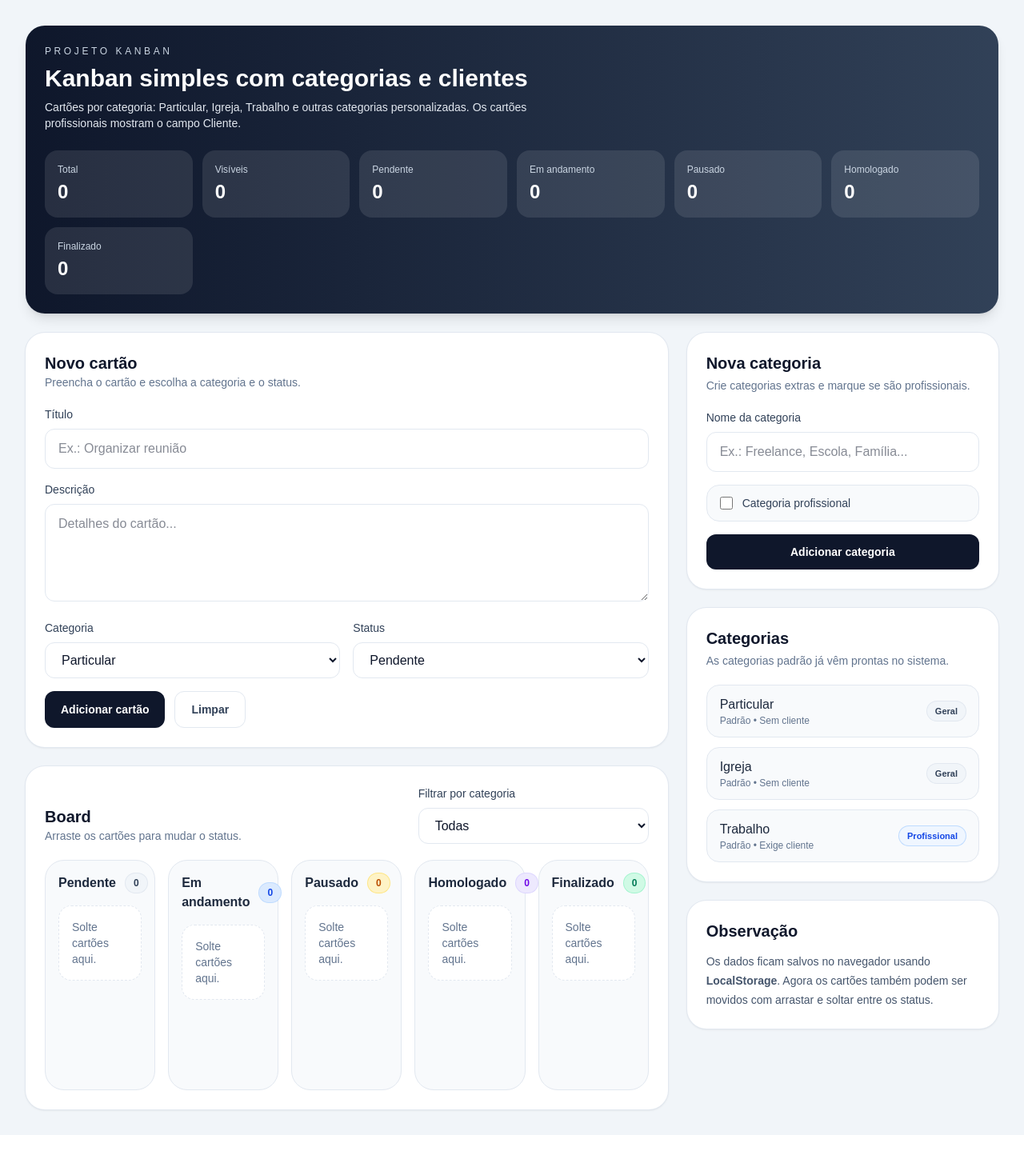
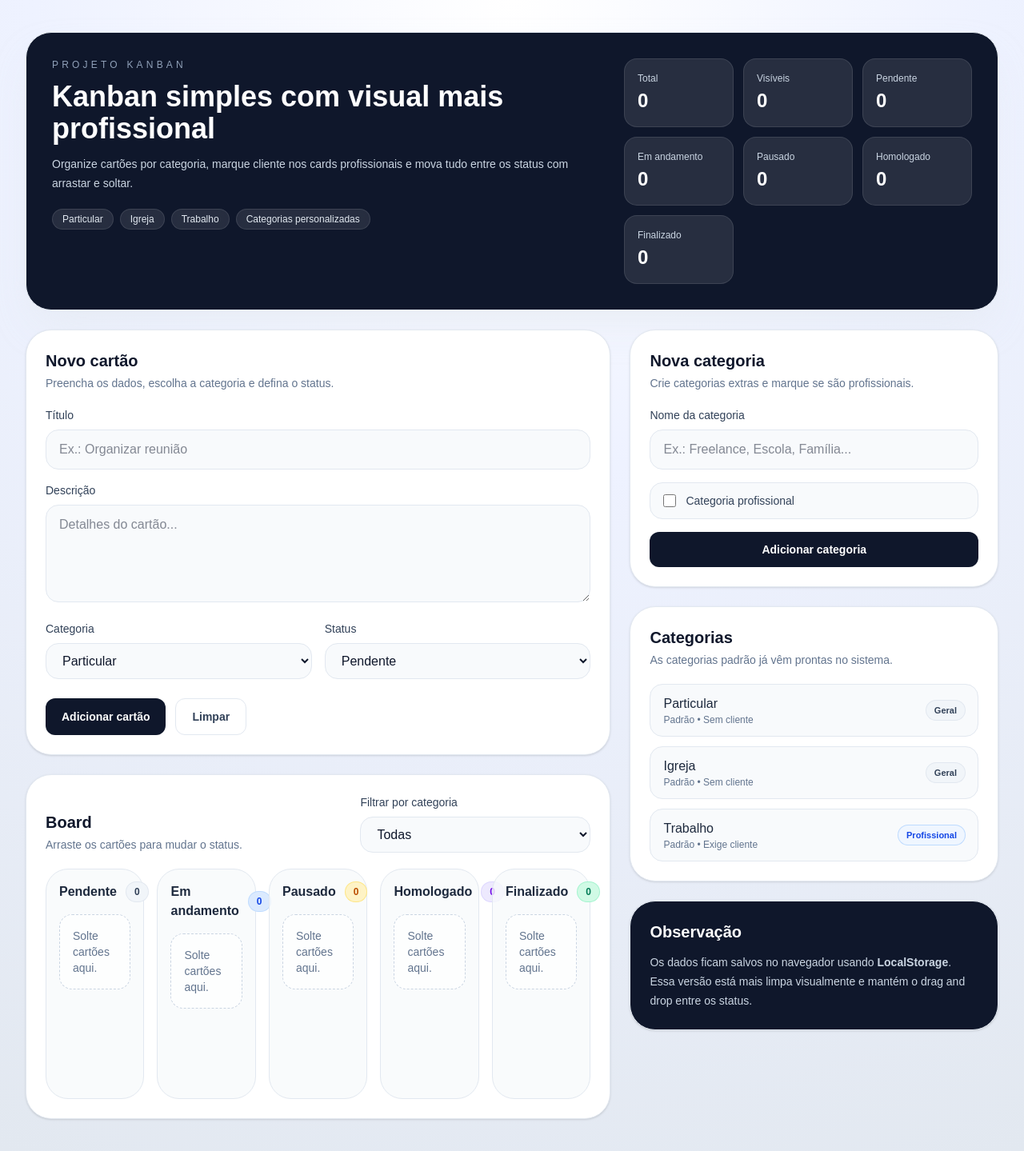
Before and after one commit to JNeto0912/kanban-app, a Next.js app: page / in a window 1280 px wide. Shown: the whole page at 80% size. Built offline with nearby package versions, Linux system fonts and the light colour scheme.

Commit message:
Varios acertos

```diff
--- a/src/app/page.tsx
+++ b/src/app/page.tsx
@@ -91,7 +91,7 @@ function dedupeCategories(items: Category[]) {
   return Array.from(map.values());
 }
 
-function statusClass(status: Status) {
+function statusBadgeClass(status: Status) {
   switch (status) {
     case "Pendente":
       return "bg-slate-100 text-slate-700 ring-slate-200";
@@ -106,7 +106,22 @@ function statusClass(status: Status) {
   }
 }
 
-function categoryClass(category: Category) {
+function statusBorderClass(status: Status) {
+  switch (status) {
+    case "Pendente":
+      return "border-l-slate-300";
+    case "Em andamento":
+      return "border-l-blue-300";
+    case "Pausado":
+      return "border-l-amber-300";
+    case "Homologado":
+      return "border-l-violet-300";
+    case "Finalizado":
+      return "border-l-emerald-300";
+  }
+}
+
+function categoryBadgeClass(category: Category) {
   return category.requiresClient
     ? "bg-blue-50 text-blue-700 ring-blue-200"
     : "bg-slate-100 text-slate-700 ring-slate-200";
@@ -362,57 +377,68 @@ export default function Page() {
   }
 
   return (
-    <main className="min-h-screen bg-slate-100 text-slate-900">
-      <div className="mx-auto max-w-7xl px-4 py-8 sm:px-6 lg:px-8">
-        <header className="rounded-3xl bg-gradient-to-r from-slate-900 to-slate-700 p-6 text-white shadow-lg">
-          <div className="flex flex-col gap-6">
+    <main className="min-h-screen bg-[radial-gradient(circle_at_top,_#ffffff,_#eef2ff_38%,_#e2e8f0_100%)] text-slate-900">
+      <div className="mx-auto max-w-7xl px-4 py-6 sm:px-6 lg:px-8 lg:py-10">
+        <header className="overflow-hidden rounded-[2rem] border border-slate-200 bg-slate-900 text-white shadow-2xl shadow-slate-200/70">
+          <div className="grid gap-6 p-6 lg:grid-cols-[1.35fr_.85fr] lg:p-8">
             <div>
-              <p className="text-xs uppercase tracking-[0.3em] text-slate-300">
+              <p className="text-xs uppercase tracking-[0.35em] text-slate-400">
                 Projeto Kanban
               </p>
-              <h1 className="mt-2 text-3xl font-bold">
-                Kanban simples com categorias e clientes
+              <h1 className="mt-3 text-3xl font-bold sm:text-4xl">
+                Kanban simples com visual mais profissional
               </h1>
-              <p className="mt-2 max-w-2xl text-sm text-slate-200">
-                Cartões por categoria: Particular, Igreja, Trabalho e outras
-                categorias personalizadas. Os cartões profissionais mostram o
-                campo Cliente.
+              <p className="mt-3 max-w-2xl text-sm leading-6 text-slate-300">
+                Organize cartões por categoria, marque cliente nos cards
+                profissionais e mova tudo entre os status com arrastar e soltar.
               </p>
+
+              <div className="mt-5 flex flex-wrap gap-2">
+                {DEFAULT_CATEGORIES.map((category) => (
+                  <span
+                    key={category.id}
+                    className="rounded-full border border-white/10 bg-white/10 px-3 py-1 text-xs font-medium text-slate-200 backdrop-blur"
+                  >
+                    {category.name}
+                  </span>
+                ))}
+                <span className="rounded-full border border-white/10 bg-white/10 px-3 py-1 text-xs font-medium text-slate-200 backdrop-blur">
+                  Categorias personalizadas
+                </span>
+              </div>
             </div>
 
-            <div className="grid grid-cols-2 gap-3 sm:grid-cols-3 lg:grid-cols-6">
-              <div className="rounded-2xl bg-white/10 p-4">
+            <div className="grid grid-cols-2 gap-3 sm:grid-cols-3 lg:grid-cols-2 xl:grid-cols-3">
+              <div className="rounded-2xl border border-white/10 bg-white/10 p-4">
                 <p className="text-xs text-slate-300">Total</p>
                 <p className="mt-1 text-2xl font-bold">{cards.length}</p>
               </div>
 
-              <div className="rounded-2xl bg-white/10 p-4">
+              <div className="rounded-2xl border border-white/10 bg-white/10 p-4">
                 <p className="text-xs text-slate-300">Visíveis</p>
                 <p className="mt-1 text-2xl font-bold">{visibleCards.length}</p>
               </div>
 
               {STATUSES.map((status) => (
-                <div key={status} className="rounded-2xl bg-white/10 p-4">
+                <div key={status} className="rounded-2xl border border-white/10 bg-white/10 p-4">
                   <p className="text-xs text-slate-300">{status}</p>
-                  <p className="mt-1 text-2xl font-bold">
-                    {cardsByStatus[status].length}
-                  </p>
+                  <p className="mt-1 text-2xl font-bold">{cardsByStatus[status].length}</p>
                 </div>
               ))}
             </div>
           </div>
         </header>
 
-        <section className="mt-6 grid gap-6 xl:grid-cols-3">
-          <div className="space-y-6 xl:col-span-2">
-            <div className="rounded-3xl bg-white p-6 shadow-sm ring-1 ring-slate-200">
-              <div className="mb-5 flex items-center justify-between gap-4">
+        <section className="mt-6 grid gap-6 xl:grid-cols-[1.35fr_.85fr]">
+          <div className="space-y-6">
+            <section className="rounded-[2rem] border border-slate-200 bg-white p-6 shadow-sm">
+              <div className="mb-5 flex flex-col gap-4 md:flex-row md:items-start md:justify-between">
                 <div>
                   <h2 className="text-xl font-semibold">
                     {editingId ? "Editar cartão" : "Novo cartão"}
                   </h2>
-                  <p className="text-sm text-slate-500">
-                    Preencha o cartão e escolha a categoria e o status.
+                  <p className="mt-1 text-sm text-slate-500">
+                    Preencha os dados, escolha a categoria e defina o status.
                   </p>
                 </div>
 
@@ -437,7 +463,7 @@ export default function Page() {
                     onChange={(e) =>
                       setForm((prev) => ({ ...prev, title: e.target.value }))
                     }
-                    className="w-full rounded-xl border border-slate-200 bg-white px-4 py-3 outline-none transition focus:border-slate-400 focus:ring-2 focus:ring-slate-200"
+                    className="w-full rounded-2xl border border-slate-200 bg-slate-50 px-4 py-3 outline-none transition focus:border-slate-400 focus:bg-white focus:ring-4 focus:ring-slate-200"
                     placeholder="Ex.: Organizar reunião"
                   />
                 </div>
@@ -455,7 +481,7 @@ export default function Page() {
                       }))
                     }
                     rows={4}
-                    className="w-full rounded-xl border border-slate-200 bg-white px-4 py-3 outline-none transition focus:border-slate-400 focus:ring-2 focus:ring-slate-200"
+                    className="w-full rounded-2xl border border-slate-200 bg-slate-50 px-4 py-3 outline-none transition focus:border-slate-400 focus:bg-white focus:ring-4 focus:ring-slate-200"
                     placeholder="Detalhes do cartão..."
                   />
                 </div>
@@ -476,7 +502,7 @@ export default function Page() {
                         client: nextCategory?.requiresClient ? prev.client : "",
                       }));
                     }}
-                    className="w-full rounded-xl border border-slate-200 bg-white px-4 py-3 outline-none transition focus:border-slate-400 focus:ring-2 focus:ring-slate-200"
+                    className="w-full rounded-2xl border border-slate-200 bg-slate-50 px-4 py-3 outline-none transition focus:border-slate-400 focus:bg-white focus:ring-4 focus:ring-slate-200"
                   >
                     {categories.map((category) => (
                       <option key={category.id} value={category.id}>
@@ -499,7 +525,7 @@ export default function Page() {
                         status: e.target.value as Status,
                       }))
                     }
-                    className="w-full rounded-xl border border-slate-200 bg-white px-4 py-3 outline-none transition focus:border-slate-400 focus:ring-2 focus:ring-slate-200"
+                    className="w-full rounded-2xl border border-slate-200 bg-slate-50 px-4 py-3 outline-none transition focus:border-slate-400 focus:bg-white focus:ring-4 focus:ring-slate-200"
                   >
                     {STATUSES.map((status) => (
                       <option key={status} value={status}>
@@ -519,13 +545,13 @@ export default function Page() {
                       onChange={(e) =>
                         setForm((prev) => ({ ...prev, client: e.target.value }))
                       }
-                      className="w-full rounded-xl border border-slate-200 bg-white px-4 py-3 outline-none transition focus:border-slate-400 focus:ring-2 focus:ring-slate-200"
+                      className="w-full rounded-2xl border border-slate-200 bg-slate-50 px-4 py-3 outline-none transition focus:border-slate-400 focus:bg-white focus:ring-4 focus:ring-slate-200"
                       placeholder="Nome do cliente"
                     />
                   </div>
                 )}
 
-                <div className="md:col-span-2 flex flex-wrap gap-3">
+                <div className="md:col-span-2 flex flex-wrap gap-3 pt-2">
                   <button
                     type="submit"
                     className="rounded-xl bg-slate-900 px-5 py-3 text-sm font-semibold text-white transition hover:bg-slate-800"
@@ -542,13 +568,13 @@ export default function Page() {
                   </button>
                 </div>
               </form>
-            </div>
+            </section>
 
-            <div className="rounded-3xl bg-white p-6 shadow-sm ring-1 ring-slate-200">
+            <section className="rounded-[2rem] border border-slate-200 bg-white p-6 shadow-sm">
               <div className="mb-5 flex flex-col gap-4 md:flex-row md:items-end md:justify-between">
                 <div>
                   <h2 className="text-xl font-semibold">Board</h2>
-                  <p className="text-sm text-slate-500">
+                  <p className="mt-1 text-sm text-slate-500">
                     Arraste os cartões para mudar o status.
                   </p>
                 </div>
@@ -560,7 +586,7 @@ export default function Page() {
                   <select
                     value={filterCategoryId}
                     onChange={(e) => setFilterCategoryId(e.target.value)}
-                    className="w-full rounded-xl border border-slate-200 bg-white px-4 py-3 outline-none transition focus:border-slate-400 focus:ring-2 focus:ring-slate-200"
+                    className="w-full rounded-2xl border border-slate-200 bg-slate-50 px-4 py-3 outline-none transition focus:border-slate-400 focus:bg-white focus:ring-4 focus:ring-slate-200"
                   >
                     <option value="all">Todas</option>
                     {categories.map((category) => (
@@ -588,16 +614,16 @@ export default function Page() {
                         e.preventDefault();
                         handleCardDrop(status);
                       }}
-                      className={`min-h-72 rounded-3xl border p-4 transition ${
+                      className={`min-h-72 rounded-[1.75rem] border p-4 transition ${
                         isOver
                           ? "border-slate-400 bg-slate-100 ring-2 ring-slate-300"
-                          : "border-slate-200 bg-slate-50"
+                          : "border-slate-200 bg-slate-50/80"
                       }`}
                     >
                       <div className="mb-4 flex items-center justify-between gap-3">
                         <h3 className="font-semibold text-slate-800">{status}</h3>
                         <span
-                          className={`rounded-full px-2.5 py-1 text-xs font-semibold ring-1 ${statusClass(
+                          className={`rounded-full px-2.5 py-1 text-xs font-semibold ring-1 ${statusBadgeClass(
                             status
                           )}`}
                         >
@@ -607,7 +633,7 @@ export default function Page() {
 
                       <div className="space-y-3">
                         {cardsInColumn.length === 0 ? (
-                          <div className="rounded-2xl border border-dashed border-slate-200 bg-white p-4 text-sm text-slate-500">
+                          <div className="rounded-2xl border border-dashed border-slate-300 bg-white/70 p-4 text-sm text-slate-500">
                             Solte cartões aqui.
                           </div>
                         ) : (
@@ -622,7 +648,9 @@ export default function Page() {
                                 draggable
                                 onDragStart={() => handleCardDragStart(card.id)}
                                 onDragEnd={handleCardDragEnd}
-                                className={`rounded-2xl border border-slate-200 bg-white p-4 shadow-sm transition hover:shadow-md ${
+                                className={`rounded-2xl border border-slate-200 border-l-4 bg-white p-4 shadow-sm transition hover:-translate-y-0.5 hover:shadow-md ${
+                                  statusBorderClass(card.status)
+                                } ${
                                   draggingCardId === card.id
                                     ? "opacity-60 ring-2 ring-slate-300"
                                     : ""
@@ -630,14 +658,14 @@ export default function Page() {
                                 title="Arraste para outro status"
                               >
                                 <div className="flex items-start justify-between gap-3">
-                                  <div>
-                                    <h4 className="font-semibold text-slate-900">
+                                  <div className="min-w-0">
+                                    <h4 className="truncate font-semibold text-slate-900">
                                       {card.title}
                                     </h4>
 
                                     <div className="mt-2 flex flex-wrap gap-2">
                                       <span
-                                        className={`rounded-full px-2.5 py-1 text-[11px] font-semibold ring-1 ${categoryClass(
+                                        className={`rounded-full px-2.5 py-1 text-[11px] font-semibold ring-1 ${categoryBadgeClass(
                                           category
                                         )}`}
                                       >
@@ -645,7 +673,7 @@ export default function Page() {
                                       </span>
 
                                       <span
-                                        className={`rounded-full px-2.5 py-1 text-[11px] font-semibold ring-1 ${statusClass(
+                                        className={`rounded-full px-2.5 py-1 text-[11px] font-semibold ring-1 ${statusBadgeClass(
                                           card.status
                                         )}`}
                                       >
@@ -691,7 +719,7 @@ export default function Page() {
                                         e.target.value as Status
                                       )
                                     }
-                                    className="w-full rounded-xl border border-slate-200 bg-white px-3 py-2 text-sm outline-none transition focus:border-slate-400 focus:ring-2 focus:ring-slate-200"
+                                    className="w-full rounded-xl border border-slate-200 bg-slate-50 px-3 py-2 text-sm outline-none transition focus:border-slate-400 focus:bg-white focus:ring-4 focus:ring-slate-200"
                                   >
                                     {STATUSES.map((statusOption) => (
                                       <option key={statusOption} value={statusOption}>
@@ -724,11 +752,11 @@ export default function Page() {
                   );
                 })}
               </div>
-            </div>
+            </section>
           </div>
 
-          <aside className="space-y-6">
-            <div className="rounded-3xl bg-white p-6 shadow-sm ring-1 ring-slate-200">
+          <aside className="space-y-6 xl:sticky xl:top-6 h-fit">
+            <section className="rounded-[2rem] border border-slate-200 bg-white p-6 shadow-sm">
               <h2 className="text-xl font-semibold">Nova categoria</h2>
               <p className="mt-1 text-sm text-slate-500">
                 Crie categorias extras e marque se são profissionais.
@@ -742,7 +770,7 @@ export default function Page() {
                   <input
                     value={categoryName}
                     onChange={(e) => setCategoryName(e.target.value)}
-                    className="w-full rounded-xl border border-slate-200 bg-white px-4 py-3 outline-none transition focus:border-slate-400 focus:ring-2 focus:ring-slate-200"
+                    className="w-full rounded-2xl border border-slate-200 bg-slate-50 px-4 py-3 outline-none transition focus:border-slate-400 focus:bg-white focus:ring-4 focus:ring-slate-200"
                     placeholder="Ex.: Freelance, Escola, Família..."
                   />
                 </div>
@@ -766,9 +794,9 @@ export default function Page() {
                   Adicionar categoria
                 </button>
               </form>
-            </div>
+            </section>
 
-            <div className="rounded-3xl bg-white p-6 shadow-sm ring-1 ring-slate-200">
+            <section className="rounded-[2rem] border border-slate-200 bg-white p-6 shadow-sm">
               <h2 className="text-xl font-semibold">Categorias</h2>
               <p className="mt-1 text-sm text-slate-500">
                 As categorias padrão já vêm prontas no sistema.
@@ -780,8 +808,10 @@ export default function Page() {
                     key={category.id}
                     className="flex items-center justify-between gap-3 rounded-2xl border border-slate-200 bg-slate-50 px-4 py-3"
                   >
-                    <div>
-                      <p className="font-medium text-slate-800">{category.name}</p>
+                    <div className="min-w-0">
+                      <p className="truncate font-medium text-slate-800">
+                        {category.name}
+                      </p>
                       <p className="text-xs text-slate-500">
                         {category.custom ? "Personalizada" : "Padrão"} •{" "}
                         {category.requiresClient ? "Exige cliente" : "Sem cliente"}
@@ -789,7 +819,7 @@ export default function Page() {
                     </div>
 
                     <span
-                      className={`rounded-full px-2.5 py-1 text-[11px] font-semibold ring-1 ${categoryClass(
+                      className={`rounded-full px-2.5 py-1 text-[11px] font-semibold ring-1 ${categoryBadgeClass(
                         category
                       )}`}
                     >
@@ -798,16 +828,16 @@ export default function Page() {
                   </div>
                 ))}
               </div>
-            </div>
+            </section>
 
-            <div className="rounded-3xl bg-white p-6 shadow-sm ring-1 ring-slate-200">
+            <section className="rounded-[2rem] border border-slate-200 bg-slate-900 p-6 text-white shadow-sm">
               <h2 className="text-xl font-semibold">Observação</h2>
-              <p className="mt-3 text-sm leading-6 text-slate-600">
-                Os dados ficam salvos no navegador usando{" "}
-                <strong>LocalStorage</strong>. Agora os cartões também podem ser
-                movidos com arrastar e soltar entre os status.
+              <p className="mt-3 text-sm leading-6 text-slate-300">
+                Os dados ficam salvos no navegador usando <strong>LocalStorage</strong>.
+                Essa versão está mais limpa visualmente e mantém o drag and drop
+                entre os status.
               </p>
-            </div>
+            </section>
           </aside>
         </section>
       </div>
```
